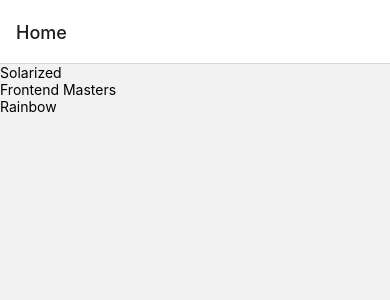
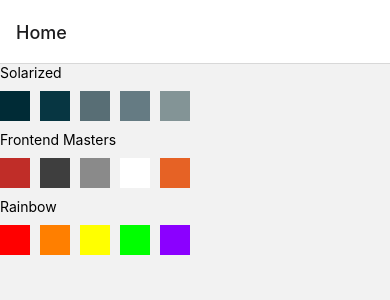
Before and after one commit to shubh-511/react-native-practice, a React Native app: screen /Home in a window 390 px wide. Shown: the top 300 px of the page. Built offline with nearby package versions, Linux system fonts and the light colour scheme.

Commit message:
updated navigation with boxes

```diff
--- a/screens/Home.tsx
+++ b/screens/Home.tsx
@@ -1,5 +1,5 @@
 import React from 'react';
-import {FlatList, Text, TouchableOpacity} from 'react-native';
+import {FlatList, StyleSheet, Text, TouchableOpacity, View} from 'react-native';
 
 const COLORS = [
   {colorName: 'Base03', hexCode: '#002b36'},
@@ -52,10 +52,26 @@
             navigation.navigate('ColorPalette', {item});
           }}>
           <Text>{item.paletteName}</Text>
+          <FlatList
+            horizontal={true}
+            data={item.colors.slice(0, 5)}
+            renderItem={item => (
+              <View style={[style.box, {backgroundColor: item.item.hexCode}]} />
+            )}
+          />
         </TouchableOpacity>
       )}
     />
   );
 };
 
+const style = StyleSheet.create({
+  box: {
+    marginTop: 10,
+    marginBottom: 10,
+    marginRight: 10,
+    height: 30,
+    width: 30,
+  },
+});
 export default Home;
```
